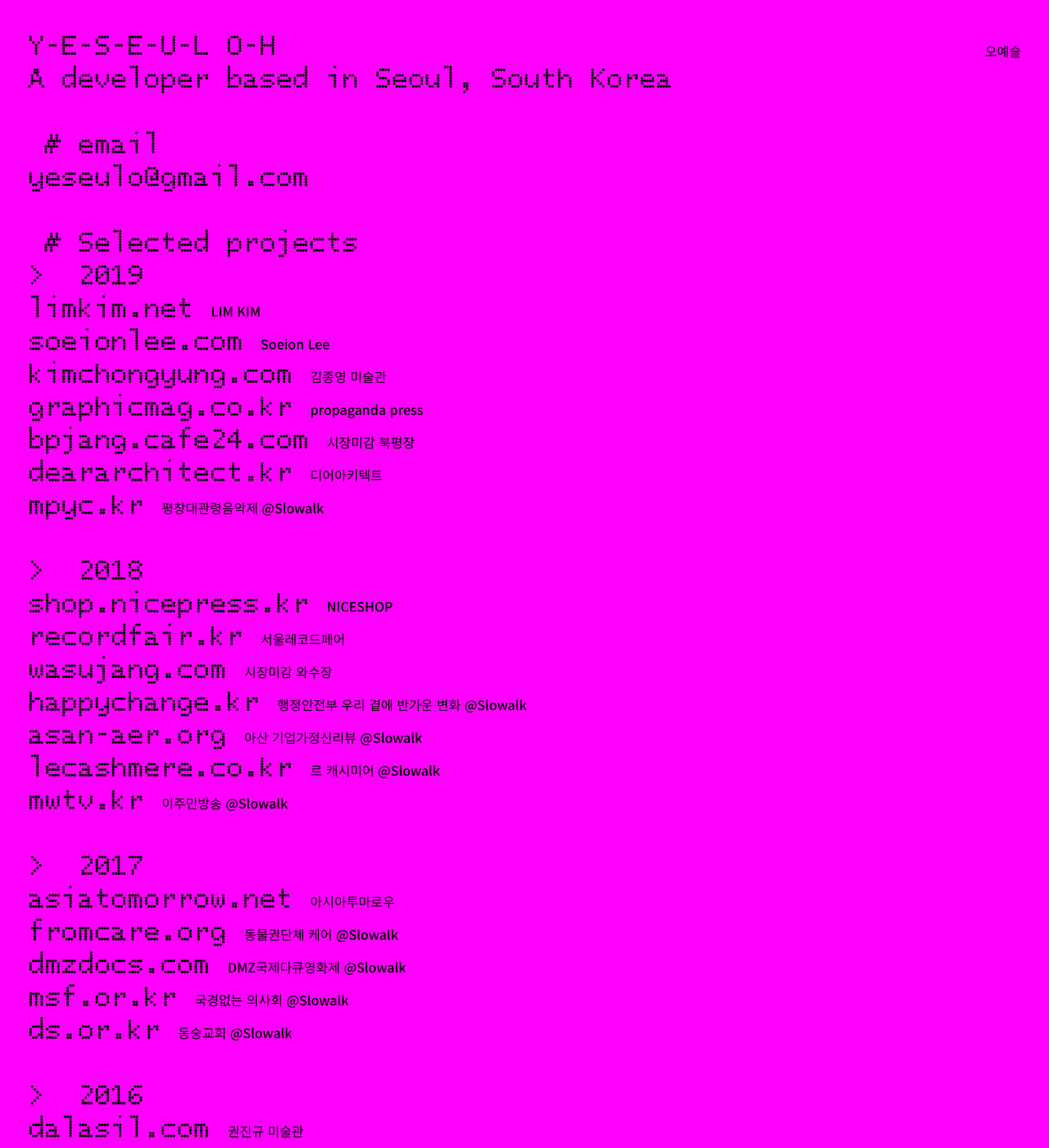
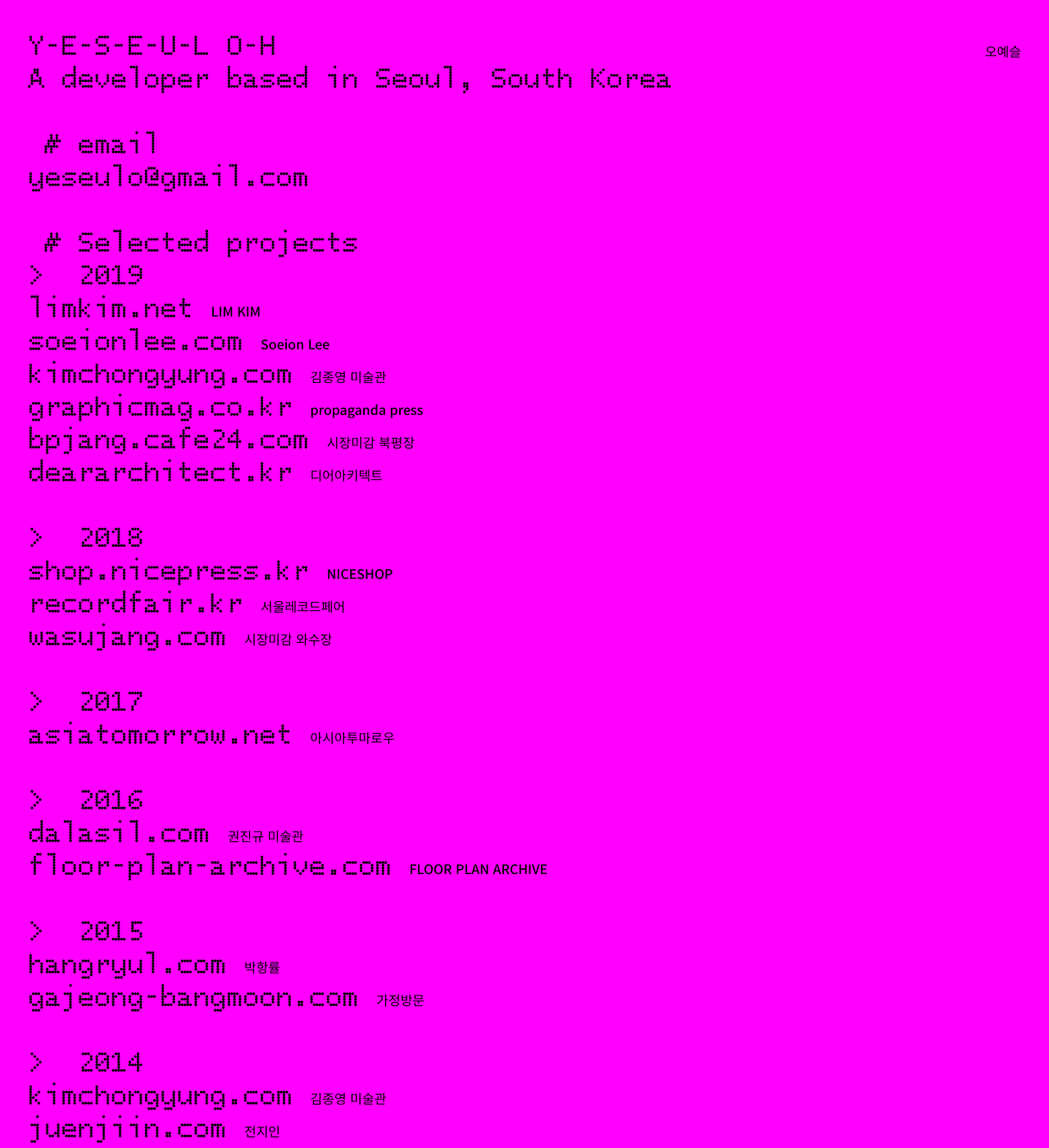
Before and after one commit to yeseulo/yeseulo.github.io, a Jekyll site: the page built from index.md, in a window 1280 px wide and 1400 px high. Shown: the whole window at 82% size. Built offline with Jekyll 4.4.1, drawn with Linux system fonts in a browser that asks for light colours.

Commit message:
Update projects
- remove old/unrelated projects

```diff
--- a/index.md
+++ b/index.md
@@ -13,23 +13,14 @@ image: assets/og-image.png
 - [graphicmag.co.kr](http://graphicmag.co.kr){: target="_blank"}**propaganda press**
 - [bpjang.cafe24.com](http://bpjang.cafe24.com){: target="_blank"}**시장미감 북평장**
 - [deararchitect.kr](https://deararchitect.kr){:target="_blank"}**디어아키텍트**
-- [mpyc.kr](https://mpyc.kr){:target="_blank"}**평창대관령음악제 @Slowalk**
 
 ### >&nbsp;&nbsp;2018
 - [shop.nicepress.kr](https://shop.nicepress.kr){: target="_blank"}**NICESHOP**
 - [recordfair.kr](http://recordfair.kr){:target="_blank"}**서울레코드페어**
 - [wasujang.com](http://wasujang.com){:target="_blank"}**시장미감 와수장**
-- [happychange.kr](https://happychange.kr){: target="_blank"}**행정안전부 우리 곁에 반가운 변화 @Slowalk**
-- [asan-aer.org](https://asan-aer.org){: target="_blank"}**아산 기업가정신리뷰 @Slowalk**
-- [lecashmere.co.kr](https://lecashmere.co.kr){: target="_blank"}**르 캐시미어 @Slowalk**
-- [mwtv.kr](https://mwtv.kr){: target="_blank"}**이주민방송 @Slowalk**
 
 ### >&nbsp;&nbsp;2017
-- [asiatomorrow.net](https://asiatomorrow.net){:target="_blank"}**아시아투마로우**
-- [fromcare.org](http://fromcare.org){: target="_blank"}**동물권단체 케어 @Slowalk**
-- _dmzdocs.com_**DMZ국제다큐영화제 @Slowalk**
-- [msf.or.kr](https://msf.or.kr){: target="_blank"}**국경없는 의사회 @Slowalk**
-- [ds.or.kr](https://ds.or.kr){: target="_blank"}**동숭교회 @Slowalk**
+- _asiatomorrow.net_**아시아투마로우**
 
 ### >&nbsp;&nbsp;2016
 - _dalasil.com_**권진규 미술관**
```
